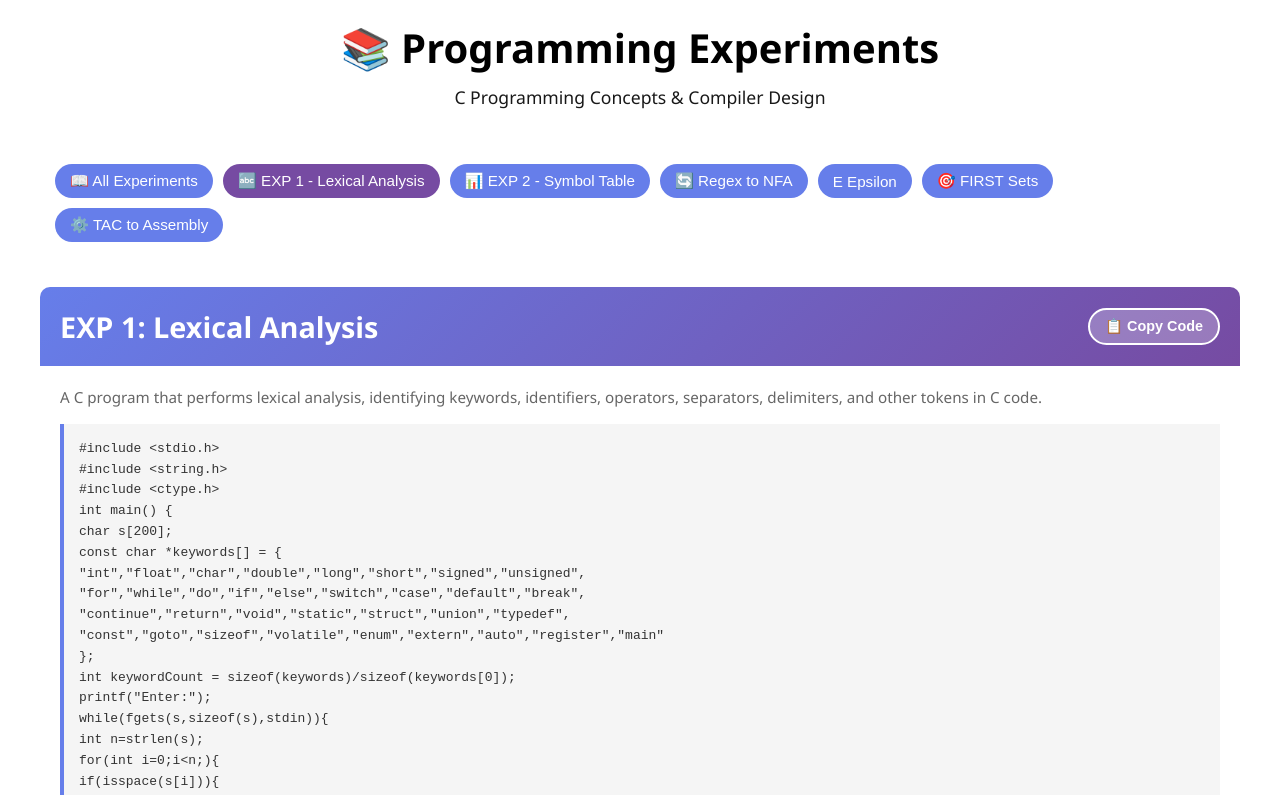
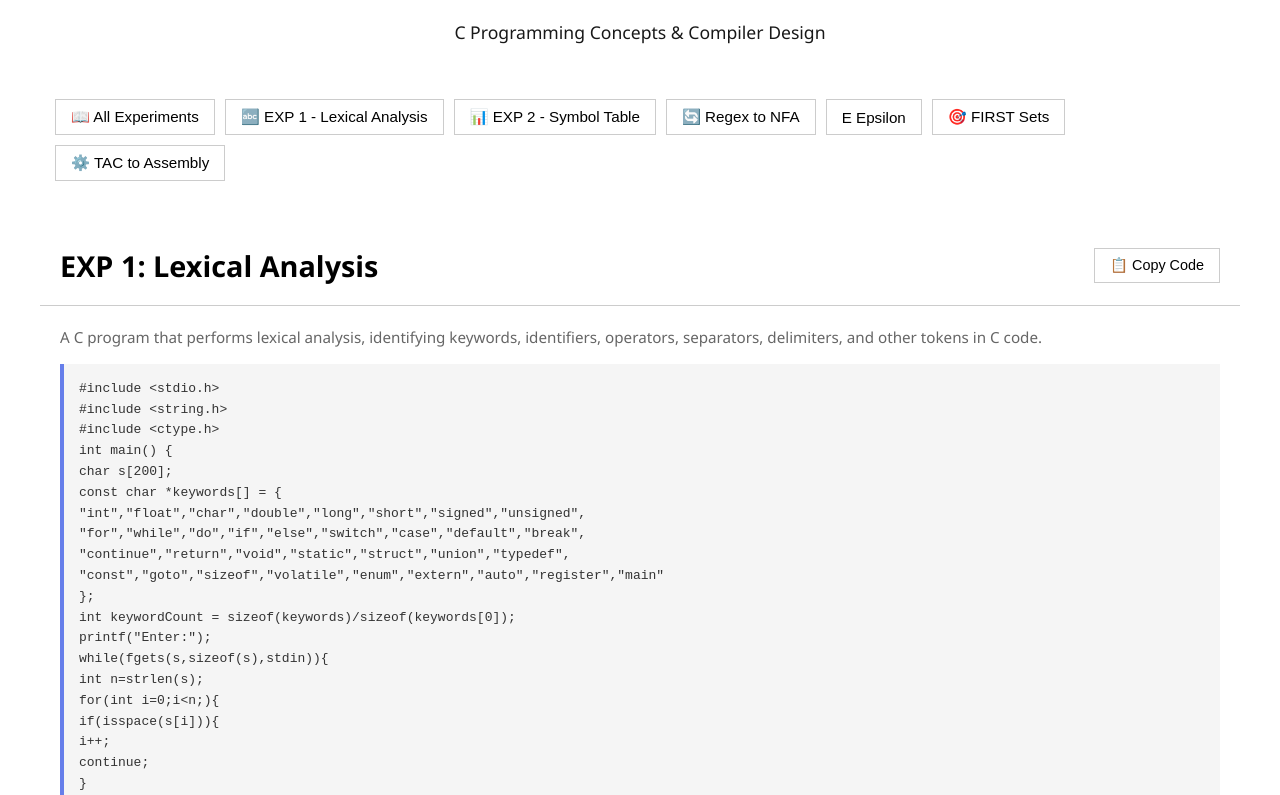
Before and after one commit to ARAVINTHL1/c, a website: page index.html in a window 1280 px wide. Both pictures are taken after a click on the button "🔤 EXP 1 - Lexical Analysis". Shown: the top 795 px of the page. Drawn offline with Linux system fonts and the light colour scheme.

Commit message:
Remove title and button colors

```diff
--- a/index.html
+++ b/index.html
@@ -48,20 +48,10 @@
 
         .nav-btn {
             padding: 8px 15px;
-            background: #667eea;
-            color: white;
-            border: none;
-            border-radius: 20px;
+            background: none;
+            border: 1px solid #ccc;
             cursor: pointer;
             font-size: 0.95em;
-        }
-
-        .nav-btn:hover {
-            background: #764ba2;
-        }
-
-        .nav-btn.active {
-            background: #764ba2;
         }
 
         .experiment-card {
@@ -77,14 +67,14 @@
         }
 
         .exp-header {
-            background: linear-gradient(135deg, #667eea 0%, #764ba2 100%);
-            color: white;
+            background: white;
             padding: 20px;
             display: flex;
             justify-content: space-between;
             align-items: center;
             flex-wrap: wrap;
             gap: 15px;
+            border-bottom: 1px solid #ccc;
         }
 
         .exp-title {
@@ -93,24 +83,11 @@
         }
 
         .copy-btn {
-            background: rgba(255,255,255,0.25);
-            color: white;
-            border: 2px solid white;
+            background: none;
+            border: 1px solid #ccc;
             padding: 8px 15px;
-            border-radius: 20px;
             cursor: pointer;
             font-size: 0.9em;
-            font-weight: 600;
-        }
-
-        .copy-btn:hover {
-            background: white;
-            color: #764ba2;
-        }
-
-        .copy-btn.copied {
-            background: #4CAF50;
-            border-color: #4CAF50;
         }
 
         .exp-content {
@@ -160,20 +137,12 @@
         }
 
         .all-copy-btn {
-            background: #f0f0f0;
+            background: none;
             border: 1px solid #ccc;
             padding: 10px 20px;
             cursor: pointer;
             font-size: 0.95em;
             margin-bottom: 15px;
-        }
-
-        .all-copy-btn:hover {
-            background: #e0e0e0;
-        }
-
-        .all-copy-btn.copied {
-            background: #e0e0e0;
         }
 
         .exp-description {
@@ -222,7 +191,6 @@
 <body>
     <div class="container">
         <div class="header">
-            <h1>📚 Programming Experiments</h1>
             <p>C Programming Concepts & Compiler Design</p>
         </div>
 
```
